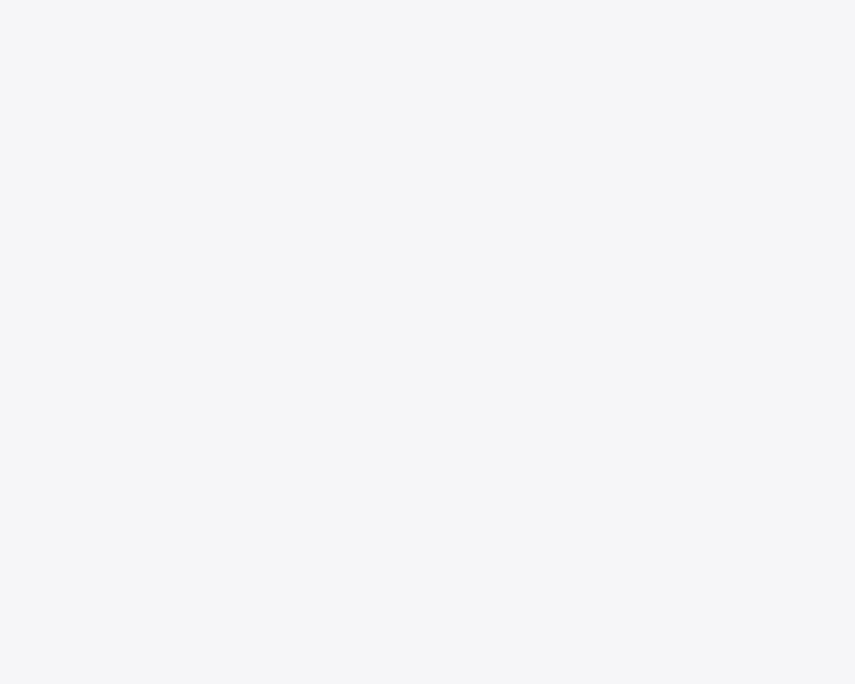
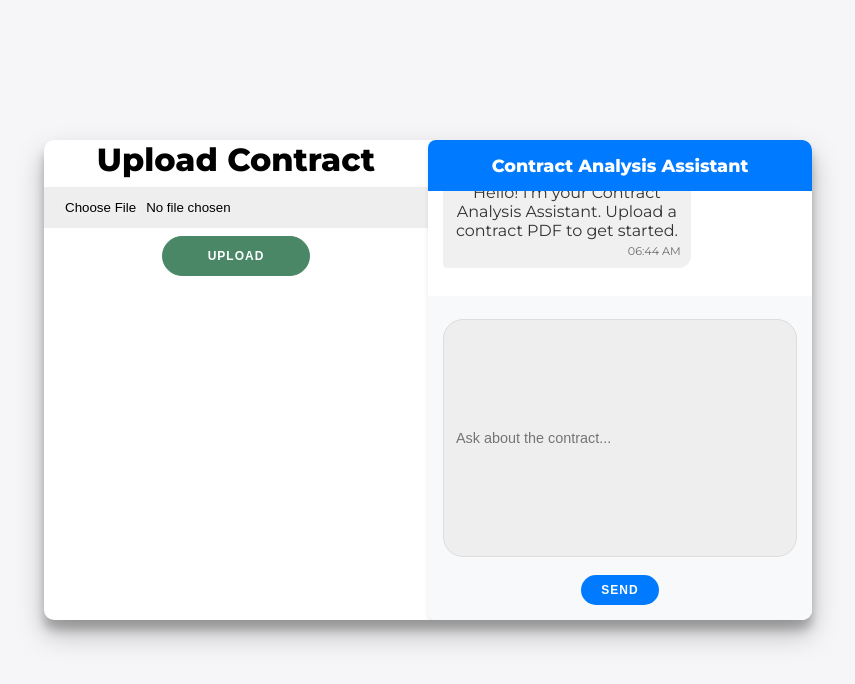
Before and after one commit to kentalbores/AMA-Hackestate, a React (Vite) app in the folder client/: page /upload in a window 1280 px wide. Before the commit this address had no page. Shown: the top 684 px of the page, without its empty margins (212-1067 px from the left). Built offline with nearby package versions, Linux system fonts and the light colour scheme.

Commit message:
added test chatbot using file pdf

```diff
--- a/client/src/App.jsx
+++ b/client/src/App.jsx
@@ -2,6 +2,7 @@ import { BrowserRouter as Router, Routes, Route, Navigate } from 'react-router-d
 import Login from './components/Login';
 import Home from './components/Home';
 import PDFViewer from './components/PDFViewer';
+import Text from './components/Text';
 import './App.css';
 
 function App() {
@@ -11,6 +12,7 @@ function App() {
         <Route path="/login" element={<Login />} />
         <Route path="/home" element={<Home />} />
         <Route path="/pdf-viewer" element={<PDFViewer />} />
+        <Route path="/upload" element={<Text />} />
         <Route path="/" element={<Navigate to="/login" replace />} />
       </Routes>
     </Router>
--- /dev/null
+++ b/client/src/components/Text.jsx
@@ -0,0 +1,234 @@
+import React, { useState, useRef, useEffect } from 'react';
+import axios from 'axios';
+import './ChatBox.css';
+
+const Text = () => {
+  const [file, setFile] = useState(null);
+  const [uploadStatus, setUploadStatus] = useState('');
+  const [error, setError] = useState('');
+  const [messages, setMessages] = useState([]);
+  const [newMessage, setNewMessage] = useState('');
+  const [isAnalyzing, setIsAnalyzing] = useState(false);
+  const messagesEndRef = useRef(null);
+
+  const scrollToBottom = () => {
+    messagesEndRef.current?.scrollIntoView({ behavior: "smooth" });
+  };
+
+  useEffect(() => {
+    scrollToBottom();
+  }, [messages]);
+
+  // Initialize chat when component mounts
+  useEffect(() => {
+    setMessages([
+      {
+        text: "Hello! I'm your Contract Analysis Assistant. Upload a contract PDF to get started.",
+        sender: 'bot',
+        timestamp: new Date()
+      }
+    ]);
+  }, []);
+
+  const handleFileChange = (e) => {
+    setFile(e.target.files[0]);
+    setError('');
+  };
+
+  const handleUpload = async () => {
+    if (!file) {
+      setError('Please select a file first');
+      return;
+    }
+
+    const formData = new FormData();
+    formData.append('pdf', file);
+    formData.append('contractId', '1');
+
+    try {
+      setUploadStatus('Uploading...');
+      const response = await axios.post('http://localhost:3000/api/contracts/upload-pdf', formData, {
+        headers: {
+          'Content-Type': 'multipart/form-data',
+        },
+      });
+      setUploadStatus('File uploaded successfully!');
+      setFile(null);
+
+      // After successful upload, analyze the contract
+      analyzeContract();
+    } catch (err) {
+      setError(err.response?.data?.error || 'Error uploading file');
+      setUploadStatus('');
+    }
+  };
+
+  const analyzeContract = async () => {
+    setIsAnalyzing(true);
+    setMessages(prev => [
+      ...prev,
+      {
+        text: "I'm analyzing your contract. This may take a moment...",
+        sender: 'bot',
+        timestamp: new Date()
+      }
+    ]);
+
+    try {
+      const analysisResponse = await axios.get('http://localhost:3000/api/contracts/1/analyze');
+
+      setMessages(prev => [
+        ...prev,
+        {
+          text: "I've analyzed your contract. Here's what I found:",
+          sender: 'bot',
+          timestamp: new Date()
+        },
+        {
+          text: analysisResponse.data.analysis,
+          sender: 'bot',
+          timestamp: new Date()
+        }
+      ]);
+    } catch (error) {
+      console.error('Error analyzing contract:', error);
+      setMessages(prev => [
+        ...prev,
+        {
+          text: "Sorry, I encountered an error while analyzing the contract. Please try again.",
+          sender: 'bot',
+          timestamp: new Date()
+        }
+      ]);
+    } finally {
+      setIsAnalyzing(false);
+    }
+  };
+
+  const handleSubmit = async (e) => {
+    e.preventDefault();
+    if (newMessage.trim()) {
+      setMessages(prev => [
+        ...prev,
+        {
+          text: newMessage,
+          sender: 'user',
+          timestamp: new Date()
+        }
+      ]);
+
+      const userQuestion = newMessage;
+      setNewMessage('');
+
+      try {
+        const response = await axios.post('http://localhost:3000/api/contracts/analyze', {
+          question: userQuestion,
+          context: messages.map(m => ({ role: m.sender === 'user' ? 'user' : 'assistant', content: m.text }))
+        });
+
+        setMessages(prev => [
+          ...prev,
+          {
+            text: response.data.answer,
+            sender: 'bot',
+            timestamp: new Date()
+          }
+        ]);
+      } catch (error) {
+        console.error('Error getting response:', error);
+        setMessages(prev => [
+          ...prev,
+          {
+            text: "Sorry, I couldn't process your question. Please try again.",
+            sender: 'bot',
+            timestamp: new Date()
+          }
+        ]);
+      }
+    }
+  };
+
+  return (
+    <div className="container mx-auto p-4 flex gap-4">
+      <div className="w-1/2">
+        <h1 className="text-2xl font-bold mb-4">Upload Contract</h1>
+        <div className="max-w-md">
+          <div className="mb-4">
+            <input
+              type="file"
+              accept=".pdf"
+              onChange={handleFileChange}
+              className="block w-full text-sm text-gray-500
+                file:mr-4 file:py-2 file:px-4
+                file:rounded-full file:border-0
+                file:text-sm file:font-semibold
+                file:bg-blue-50 file:text-blue-700
+                hover:file:bg-blue-100"
+            />
+          </div>
+          {error && <p className="text-red-500 mb-4">{error}</p>}
+          {uploadStatus && <p className="text-green-500 mb-4">{uploadStatus}</p>}
+          <button
+            onClick={handleUpload}
+            className="bg-blue-500 text-white px-4 py-2 rounded hover:bg-blue-600"
+          >
+            Upload
+          </button>
+        </div>
+      </div>
+
+      <div className="w-1/2">
+        <div className="chat-box">
+          <div className="chat-header">
+            <h3>Contract Analysis Assistant</h3>
+          </div>
+          <div className="messages-container">
+            {messages.map((message, index) => (
+              <div
+                key={index}
+                className={`message ${message.sender === 'user' ? 'user-message' : 'bot-message'}`}
+              >
+                <div className="message-content">
+                  {message.text}
+                </div>
+                <div className="message-timestamp">
+                  {new Date(message.timestamp).toLocaleTimeString([], {
+                    hour: '2-digit',
+                    minute: '2-digit'
+                  })}
+                </div>
+              </div>
+            ))}
+            {isAnalyzing && (
+              <div className="analyzing-message bot-message">
+                <div className="message-content">
+                  Analyzing your contract... Please wait...
+                </div>
+              </div>
+            )}
+            <div ref={messagesEndRef} />
+          </div>
+          <form onSubmit={handleSubmit} className="message-input-container">
+            <input
+              type="text"
+              value={newMessage}
+              onChange={(e) => setNewMessage(e.target.value)}
+              placeholder="Ask about the contract..."
+              className="message-input"
+              disabled={isAnalyzing}
+            />
+            <button
+              type="submit"
+              className="send-button"
+              disabled={isAnalyzing}
+            >
+              Send
+            </button>
+          </form>
+        </div>
+      </div>
+    </div>
+  );
+};
+
+export default Text;
```
Also changed, not shown: 2 other files (tests, documents, lock files or other folders).
